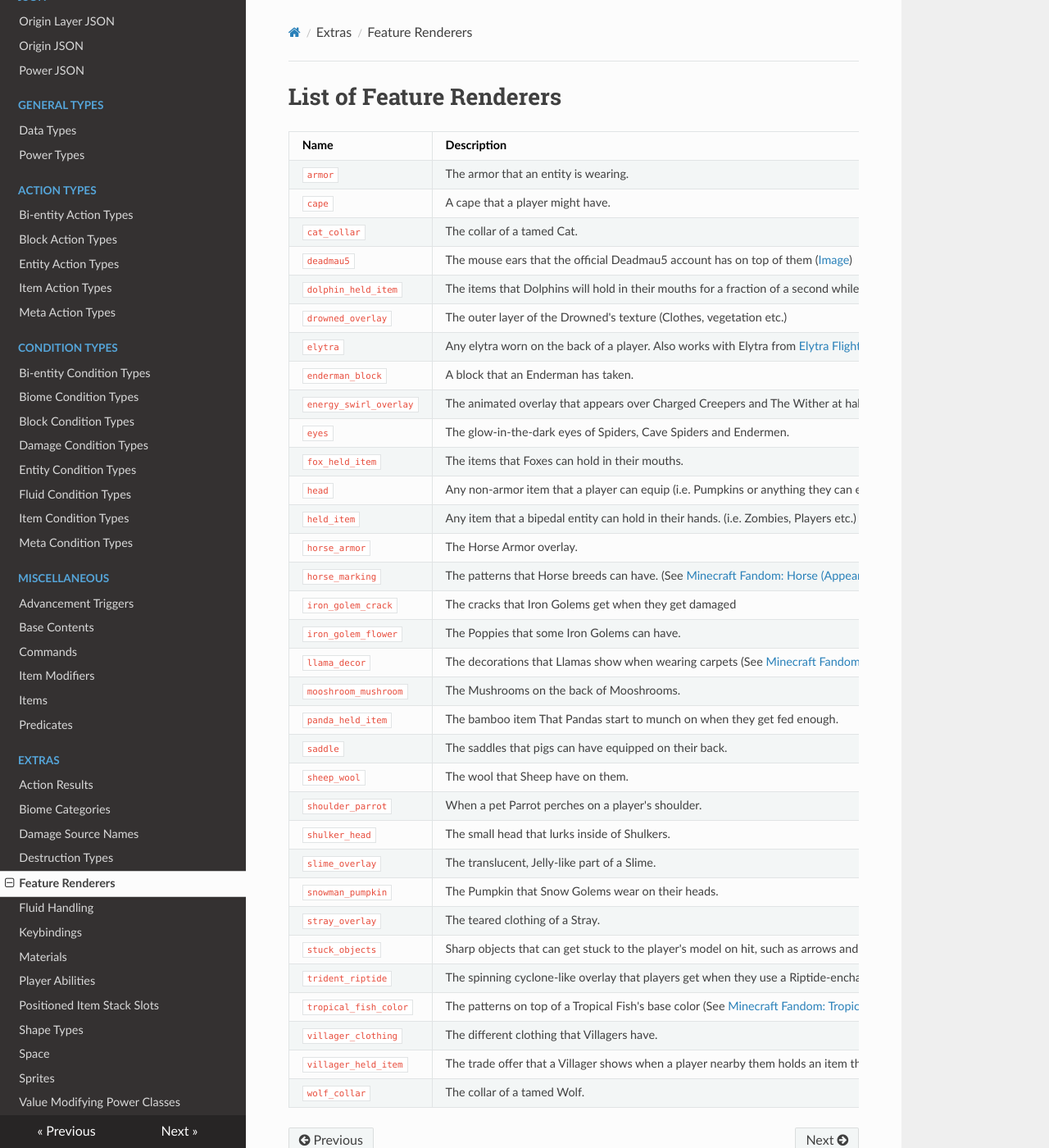
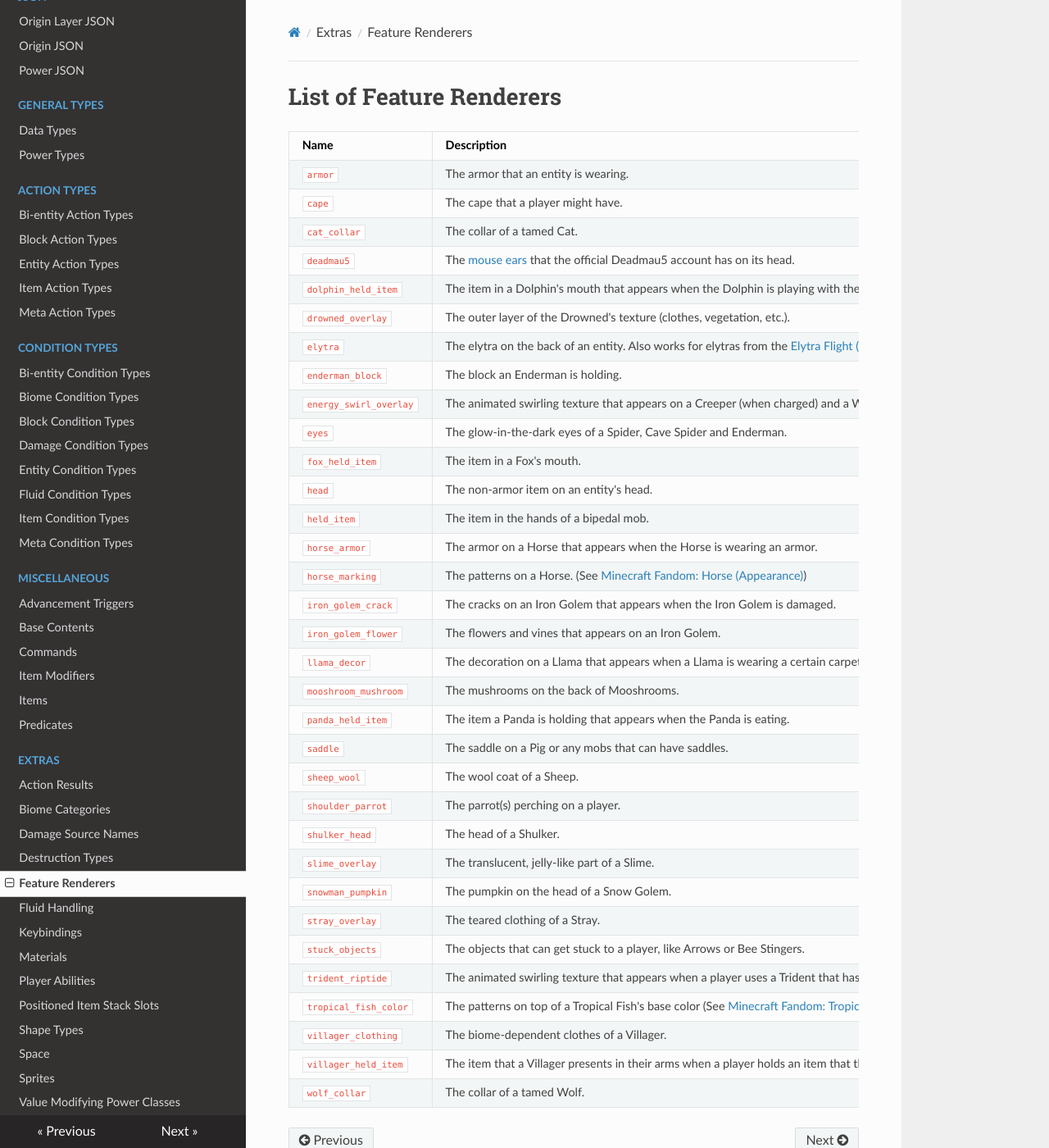
Before and after one commit to apace100/origins-docs, an MkDocs documentation site: the page built from docs/misc/extras/feature_renderers.md, in a window 1280 px wide and 1400 px high. Shown: the whole window at 82% size. Built offline with MkDocs 1.6.1, drawn with Linux system fonts in a browser that asks for light colours; nearby versions of some CDN libraries.

Commit message:
Updated `feature_renderers.md` (Extras) * Tweaked the table and the descriptions for the names

```diff
--- a/docs/misc/extras/feature_renderers.md
+++ b/docs/misc/extras/feature_renderers.md
@@ -5,38 +5,38 @@ date: 2022-03-28
 
 # List of Feature Renderers
 
-Name  | Description
-------|------------
-`armor` | The armor that an entity is wearing.
-`cape` | A cape that a player might have.
-`cat_collar` | The collar of a tamed Cat.
-`deadmau5` | The mouse ears that the official Deadmau5 account has on top of them ([Image](../../img/deadmau5_ears_render.png))
-`dolphin_held_item` | The items that Dolphins will hold in their mouths for a fraction of a second while playing with said item entity.
-`drowned_overlay` | The outer layer of the Drowned's texture (Clothes, vegetation etc.)
-`elytra` | Any elytra worn on the back of a player. Also works with Elytra from [Elytra Flight (Power Type)](../../types/power_types/elytra_flight.md)
-`enderman_block` | A block that an Enderman has taken.
-`energy_swirl_overlay` | The animated overlay that appears over Charged Creepers and The Wither at half HP
-`eyes` | The glow-in-the-dark eyes of Spiders, Cave Spiders and Endermen.
-`fox_held_item` | The items that Foxes can hold in their mouths.
-`head` | Any non-armor item that a player can equip (i.e. Pumpkins or anything they can equip via `/item replace`)
-`held_item` | Any item that a bipedal entity can hold in their hands. (i.e. Zombies, Players etc.)
-`horse_armor` | The Horse Armor overlay.
-`horse_marking` | The patterns that Horse breeds can have. (See [Minecraft Fandom: Horse (Appearance)](https://minecraft.fandom.com/wiki/Horse#Appearance))
-`iron_golem_crack` | The cracks that Iron Golems get when they get damaged
-`iron_golem_flower` | The Poppies that some Iron Golems can have.
-`llama_decor` | The decorations that Llamas show when wearing carpets (See [Minecraft Fandom: Llama (Decoration)](https://minecraft.fandom.com/wiki/Llama#Decoration))
-`mooshroom_mushroom` | The Mushrooms on the back of Mooshrooms.
-`panda_held_item` | The bamboo item That Pandas start to munch on when they get fed enough.
-`saddle` | The saddles that pigs can have equipped on their back.
-`sheep_wool` | The wool that Sheep have on them.
-`shoulder_parrot` | When a pet Parrot perches on a player's shoulder.
-`shulker_head` | The small head that lurks inside of Shulkers.
-`slime_overlay` | The translucent, Jelly-like part of a Slime.
-`snowman_pumpkin` | The Pumpkin that Snow Golems wear on their heads.
-`stray_overlay` | The teared clothing of a Stray.
-`stuck_objects` | Sharp objects that can get stuck to the player's model on hit, such as arrows and Bee stingers.
-`trident_riptide` | The spinning cyclone-like overlay that players get when they use a Riptide-enchanted Trident.
-`tropical_fish_color` | The patterns on top of a Tropical Fish's base color (See [Minecraft Fandom: Tropical Fish (Varieties)](https://minecraft.fandom.com/wiki/Tropical_Fish#Varieties))
-`villager_clothing` | The different clothing that Villagers have.
-`villager_held_item` | The trade offer that a Villager shows when a player nearby them holds an item they can trade for.
-`wolf_collar` | The collar of a tamed Wolf.
+Name                   | Description
+-----------------------|------------
+`armor`                | The armor that an entity is wearing.
+`cape`                 | The cape that a player might have.
+`cat_collar`           | The collar of a tamed Cat.
+`deadmau5`             | The [mouse ears](../../img/deadmau5_ears_render.png) that the official Deadmau5 account has on its head.
+`dolphin_held_item`    | The item in a Dolphin's mouth that appears when the Dolphin is playing with the said item.
+`drowned_overlay`      | The outer layer of the Drowned's texture (clothes, vegetation, etc.).
+`elytra`               | The elytra on the back of an entity. Also works for elytras from the [Elytra Flight (Power Type)](../../types/power_types/elytra_flight.md).
+`enderman_block`       | The block an Enderman is holding.
+`energy_swirl_overlay` | The animated swirling texture that appears on a Creeper (when charged) and a Wither Boss (when at half health).
+`eyes`                 | The glow-in-the-dark eyes of a Spider, Cave Spider and Enderman.
+`fox_held_item`        | The item in a Fox's mouth.
+`head`                 | The non-armor item on an entity's head.
+`held_item`            | The item in the hands of a bipedal mob.
+`horse_armor`          | The armor on a Horse that appears when the Horse is wearing an armor.
+`horse_marking`        | The patterns on a Horse. (See [Minecraft Fandom: Horse (Appearance)](https://minecraft.fandom.com/wiki/Horse#Appearance))
+`iron_golem_crack`     | The cracks on an Iron Golem that appears when the Iron Golem is damaged.
+`iron_golem_flower`    | The flowers and vines that appears on an Iron Golem.
+`llama_decor`          | The decoration on a Llama that appears when a Llama is wearing a certain carpet. (See [Minecraft Fandom: Llama (Decoration)](https://minecraft.fandom.com/wiki/Llama#Decoration))
+`mooshroom_mushroom`   | The mushrooms on the back of Mooshrooms.
+`panda_held_item`      | The item a Panda is holding that appears when the Panda is eating.
+`saddle`               | The saddle on a Pig or any mobs that can have saddles.
+`sheep_wool`           | The wool coat of a Sheep.
+`shoulder_parrot`      | The parrot(s) perching on a player.
+`shulker_head`         | The head of a Shulker.
+`slime_overlay`        | The translucent, jelly-like part of a Slime.
+`snowman_pumpkin`      | The pumpkin on the head of a Snow Golem.
+`stray_overlay`        | The teared clothing of a Stray.
+`stuck_objects`        | The objects that can get stuck to a player, like Arrows or Bee Stingers.
+`trident_riptide`      | The animated swirling texture that appears when a player uses a Trident that has the Riptide enchantment.
+`tropical_fish_color`  | The patterns on top of a Tropical Fish's base color (See [Minecraft Fandom: Tropical Fish (Varieties)](https://minecraft.fandom.com/wiki/Tropical_Fish#Varieties))
+`villager_clothing`    | The biome-dependent clothes of a Villager.
+`villager_held_item`   | The item that a Villager presents in their arms when a player holds an item that they want to buy.
+`wolf_collar`          | The collar of a tamed Wolf.
```
